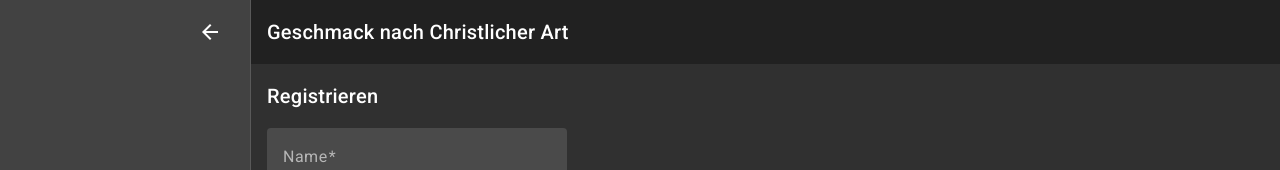
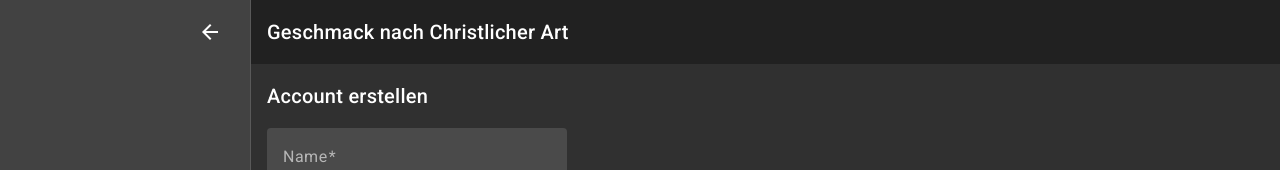
Before and after one commit to RobinMeow/NoahsKitchen, an Angular app: page /register in a window 1280 px wide. Shown: the top 170 px of the page. Built offline with nearby package versions, Linux system fonts and the light colour scheme.

Commit message:
change register text

```diff
--- a/src/app/core/auth/register/register.component.html
+++ b/src/app/core/auth/register/register.component.html
@@ -1,4 +1,5 @@
-<h2>Registrieren</h2>
+<h2>Account erstellen</h2>
+
 <form [formGroup]="registerForm" (submit)="onSubmit()">
   <div class="mat-controls">
     <mat-form-field>
@@ -9,9 +10,9 @@
       <!-- Weinberg des Herrn: Ein Spitzname für jemanden, der in seinem spirituellen Leben fruchtbar und produktiv ist. -->
       <!-- Weizen der Ernte: Ein Spitzname für jemanden, der reif ist und von Gott gebraucht werden kann. -->
       <input
+        matInput
         [formControl]="registerForm.controls.chefname"
         placeholder="Weinberg des Herrn"
-        matInput
         type="text"
       />
       <mat-hint>Zwischen 3 und 20 Zeichen</mat-hint>
```
